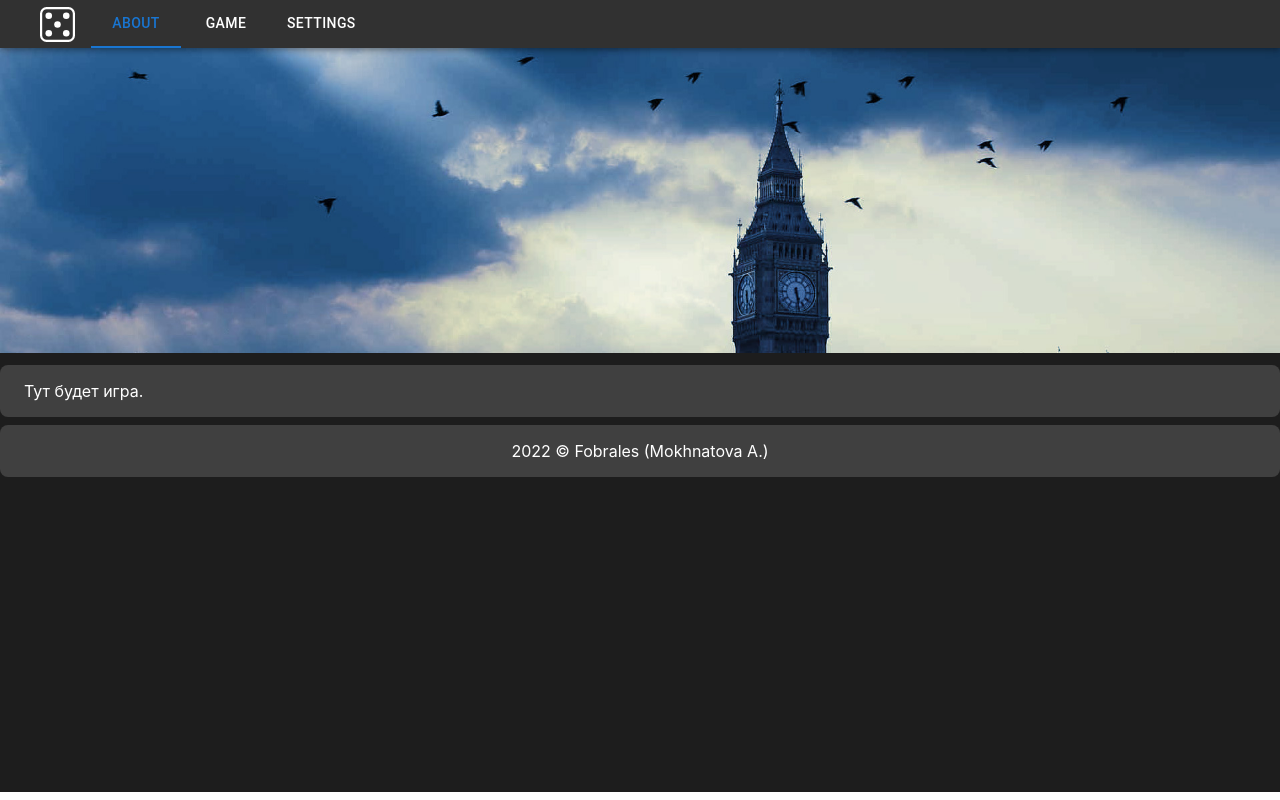
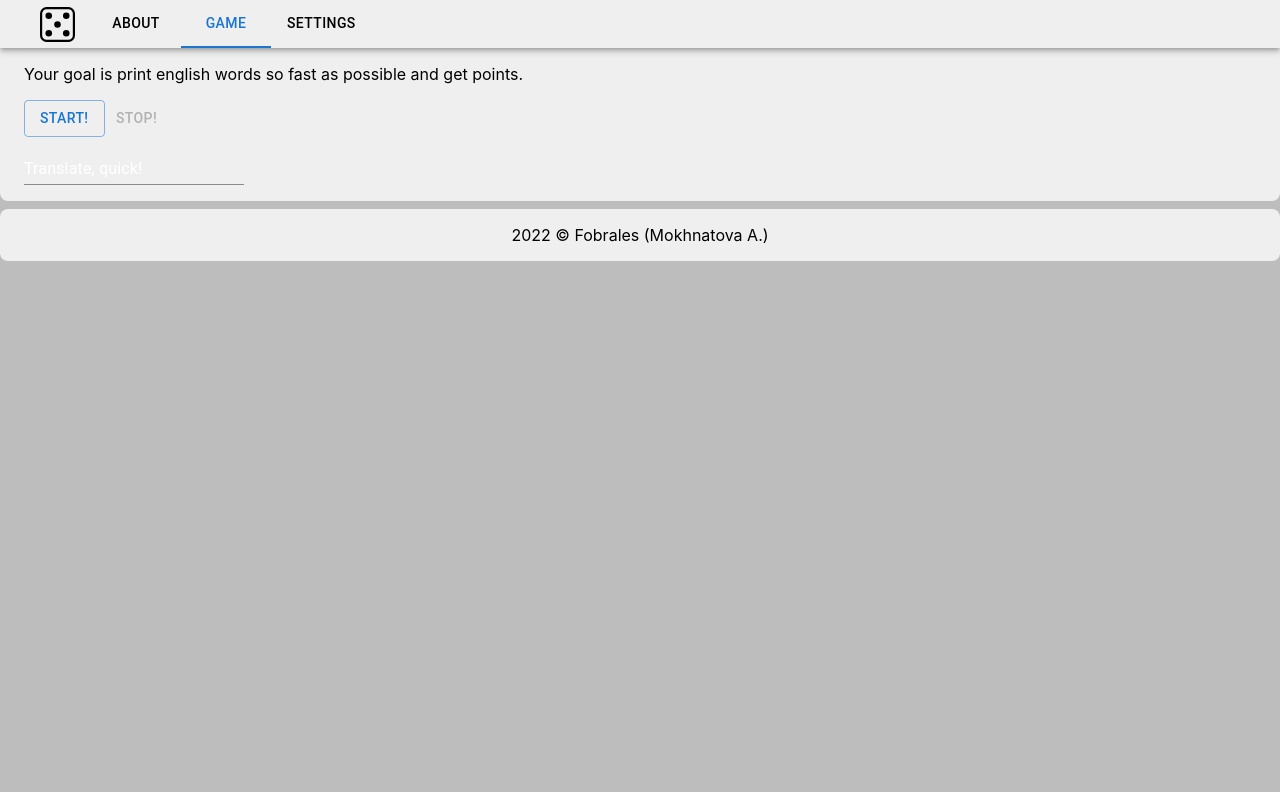
Before and after one commit to Fobrales/english, a React (Create React App) app: page /game in a window 1280 px wide. Built offline with nearby package versions, Linux system fonts and the light colour scheme.

Commit message:
fix bugs with router, make word generation in game section, add dark mode option

```diff
--- a/package.json
+++ b/package.json
@@ -10,6 +10,7 @@
     "@testing-library/jest-dom": "^5.16.2",
     "@testing-library/react": "^12.1.4",
     "@testing-library/user-event": "^13.5.0",
+    "random-words": "^1.1.2",
     "react": "^17.0.2",
     "react-dom": "^17.0.2",
     "react-router-dom": "^6.2.2",
--- a/public/index.html
+++ b/public/index.html
@@ -24,7 +24,7 @@
       work correctly both with client-side routing and a non-root public URL.
       Learn how to configure a non-root public URL by running `npm run build`.
     -->
-    <title>Page</title>
+    <title>Loading...</title>
   </head>
   <body>
     <noscript>You need to enable JavaScript to run this app.</noscript>
--- a/src/About.jsx
+++ b/src/About.jsx
@@ -15,7 +15,6 @@ export default function About() {
       <Box>
           <p>This project make for demonstration my skills. It's game for english vocabulary training. Your goal is print english words so fast as possible and get points.</p>
           <p>So, if you would like learn more about code, I repeat readme info bottom:</p>
-          <Divider light sx={{my: 1}} />
           <Box
           sx={{
             display: 'flex',
@@ -23,8 +22,6 @@ export default function About() {
             alignItems: 'stretch',
             justifyContent: 'center',
             flexWrap: 'wrap',
-            p: 1,
-            m: 1,
           }}
         >
           {info.map((info, n) => <Box key={n + info.split(' ')[0]} sx={{
--- a/src/App.js
+++ b/src/App.js
@@ -4,6 +4,7 @@ import Header from './layout/Header'
 import Footer from './layout/Footer'
 import { ThemeProvider } from '@mui/material/styles';
 import { theme } from './layout/palette'
+import User from './scripts/User'
 
 import Game from './Game'
 import About from './About'
@@ -11,52 +12,55 @@ import Settings from './Settings'
 import NotFound from './NotFound'
 import Container from '@mui/material/Container';
 import Box from '@mui/material/Box'
-import { useState, useEffect } from 'react';
+import { useState, useEffect, useMemo } from 'react';
 import {
   BrowserRouter as Router,
   Routes,
   Route,
   Link,
+  useLocation
 } from "react-router-dom";
 
 
 function App() {
-  const [userTheme, setUserTheme] = useState('dark')
-  const [loc, setLoc] = useState('English Game')
+  const location = useLocation()
+  const [userTheme, setUserTheme] = useState(localStorage.getItem('theme') || 'light')
 
-  const listPages = [
+
+  const listPages = useMemo(() => [
     {path: '/about', title: 'About', element: <About />},
     {path: '/game', title: 'Game', element: <Game />},
     {path: '/settings', title: 'Settings', element: <Settings />},
     {path: '/', title: 'About', element: <About />},
     {path: '*', title: 'Page not found', element: <NotFound />}
-  ]
+  ])
 
   const pages = (theme) => {
-    let list = listPages.map((p, i) => <Route key={i} path={p.path} title={p.title} setTitle={setLoc} element={p.element}/>)
+    let list = listPages.map((p, i) => <Route key={i} path={p.path} element={p.element}/>)
     return list
   }
 
   useEffect(() => {
-    const page = listPages.find((page) => page.path === loc)
-    document.title = (page ? page.title : 'Loading...') + ' / Fobrales'
+    const page = listPages.find((page) => page.path === location.pathname)
+    const name = page ? page.title : 'Loading...'
+    console.log('App render...')
+    document.title = name + ' / Fobrales'
   });
 
   return (
-      <Router>
-        <ThemeProvider theme={theme(userTheme)}>
+      <ThemeProvider theme={theme(userTheme)}>
+        <User.Provider value={{theme: userTheme, setTheme: setUserTheme}}>
           <Box sx={{ bgcolor: 'background.default', color: 'text.background', height: '100vh'}}>
-            <Header pages={listPages.slice(0, -2)} setTitle={setLoc} />
-            <HeadImage/>
-            <Container maxWidth='xl' sx={{ py: 2, px: 1, mt: 1, bgcolor: 'background.paper', color: 'text.background', borderRadius: 2 }}>
+            <Header pages={listPages.slice(0, -2)} />
+            <Container maxWidth='xl' sx={{ mt: -1, py: 2, px: 1, bgcolor: 'background.paper', color: 'text.background', borderRadius: 2 }}>
             <Routes>
               {pages()}
             </Routes>
             </Container>
             <Footer />
           </Box>
-        </ThemeProvider>
-      </Router>
+        </User.Provider>
+      </ThemeProvider>
   );
 }
 
--- a/src/Game.jsx
+++ b/src/Game.jsx
@@ -1,10 +1,43 @@
 
-
+import Box from '@mui/material/Box'
+import Button from '@mui/material/Button'
+import TextField from '@mui/material/TextField'
+import randomWords from 'random-words'
+import { useState, useEffect, useContext } from 'react';
 
 export default function Game() {
+  const [words, setWords] = useState([])
+  const [tick, setTick] = useState(null)
+
+  const startGame = () => {
+    setWords(randomWords(3));
+    const tick = setInterval(() => {
+      setWords(randomWords(5));
+    }, 4000);
+    setTick(tick)
+  }
+
+  useEffect(() => {
+    console.log(tick)
+  })
+
+  const stopGame = () => {
+    clearInterval(tick)
+    setTick(null)
+    setWords([]);
+  }
+
   return (
-    <div className="game">
-        Тут будет игра.
-    </div>
+    <Box>
+      <Box>
+        <p>Your goal is print english words so fast as possible and get points.</p>
+        <Button variant="outlined" onClick={startGame} color="primary" disabled={!!tick}>Start!</Button>
+        <Button variant="text" onClick={stopGame} color="secondary" disabled={!tick}>Stop!</Button>
+      </Box>
+      <Box>
+        {words.map(w => <div key={w}>{w}</div>)}
+        <TextField id="standard-basic" label="Translate, quick!" variant="standard"/>
+      </Box>
+    </Box>
   );
 }
--- a/src/Settings.jsx
+++ b/src/Settings.jsx
@@ -1,7 +1,32 @@
+import Box from '@mui/material/Box';
+import { useState, useEffect, useContext } from 'react';
+import User from './scripts/User'
+import Switch from '@mui/material/Switch'
+import Grid from '@mui/material/Grid';
+import * as React from 'react';
+
 export default function Settings() {
+    const user = useContext(User)
+    const [darkMode, setDarkMode] = React.useState(user.theme === 'dark');
+
+    const changeTheme = (e) => {
+      setDarkMode(!darkMode)
+      const theme = darkMode ? 'light' : 'dark'
+      localStorage.setItem('theme', theme)
+      user.setTheme(theme)
+    }
+
     return (
-      <div className="setting">
-          Settings.
-      </div>
+      <Grid container spacing={1}>
+        <Grid item xs={12}>
+          <h3>Settings:</h3>
+        </Grid>
+        <Grid item xs={3} sm={2} lg={1} sx={{display: 'flex', justifyContent: 'end', alignItems: 'center'}}>
+          <Switch checked={darkMode} onChange={changeTheme}/>
+        </Grid>
+        <Grid item xs={9} sm={10} lg={11} sx={{display: 'flex', justifyContent: 'start', alignItems: 'center'}}>
+          <Box>Dark mode of pages</Box>
+        </Grid>
+      </Grid>
     );
   }
--- a/src/index.js
+++ b/src/index.js
@@ -3,10 +3,15 @@ import ReactDOM from 'react-dom';
 import './index.css';
 import App from './App';
 import reportWebVitals from './reportWebVitals';
+import {
+  BrowserRouter as Router,
+} from "react-router-dom";
 
 ReactDOM.render(
   <React.StrictMode>
-    <App />
+    <Router>
+      <App />
+    </Router>
   </React.StrictMode>,
   document.getElementById('root')
 );
--- a/src/layout/Header.jsx
+++ b/src/layout/Header.jsx
@@ -10,9 +10,6 @@ import Menu from '@mui/material/Menu';
 import MenuItem from '@mui/material/MenuItem';
 
 import {
-  BrowserRouter as Router,
-  Routes,
-  Route,
   Link,
   useLocation
 } from "react-router-dom";
@@ -31,34 +28,29 @@ const Logo = () => {
 }
 
 const Header = (props) => {
-  const [value, setValue] = React.useState(0);
+  const location = useLocation();
+  const [value, setValue] = React.useState(props.pages.findIndex(p => p.path === location.pathname) || 0);
   const [opened, setOpened] = React.useState(false);
   const [menu, setMenu] = React.useState(false);
-  const location = useLocation();
 
   const handleChange = (event, newValue) => {
     setValue(newValue);
   };
 
   const clickMenu = (e) => {
-    console.log(e.currentTarget)
     setMenu(e.currentTarget)
     setOpened(!opened)
   }
 
-  React.useEffect(() => {
-    props.setTitle(location.pathname)
-  });
-
   return (
-    <AppBar position="sticky" sx={{mt: -1, bgcolor: 'background.default'}}>
+    <AppBar position="sticky" sx={{mt: -1, color: 'text.background', bgcolor: 'background.light'}}>
       <Container maxWidth="xl" sx={{flexDirection: 'row', justifyContent: {xs: 'space-between', sm: 'flex-start'}, flexWrap: 'wrap',  display: 'flex'}}>
         <Box sx={{mx: 2, display: 'flex', justifyContent: 'center', alignItems: 'center'}}>
             <Logo />
         </Box>
         <Box sx={{display: {xs: 'none', sm: 'block'} }}>
           <Tabs textColor="primary" indicatorColor="primary" value={value} onChange={handleChange}>
-            {props.pages.map((p) => <Tab key={p.path} label={p.title} component={Link} to={p.path}/>)}
+            {props.pages.map((p) => <Tab sx={{color: 'text.background'}} key={p.path} label={p.title} component={Link} to={p.path}/>)}
           </Tabs>
         </Box>
         <Box sx={{display: { xs: 'flex', sm: 'none' }, justifyContent: 'center', alignItems: 'center'}}>
--- /dev/null
+++ b/src/scripts/User.js
@@ -0,0 +1,5 @@
+import * as React from 'react';
+
+const User = React.createContext({theme: 'light', storage: window.localStorage});
+
+export default User
```
Also changed, not shown: 1 other file (tests, documents, lock files or other folders).
